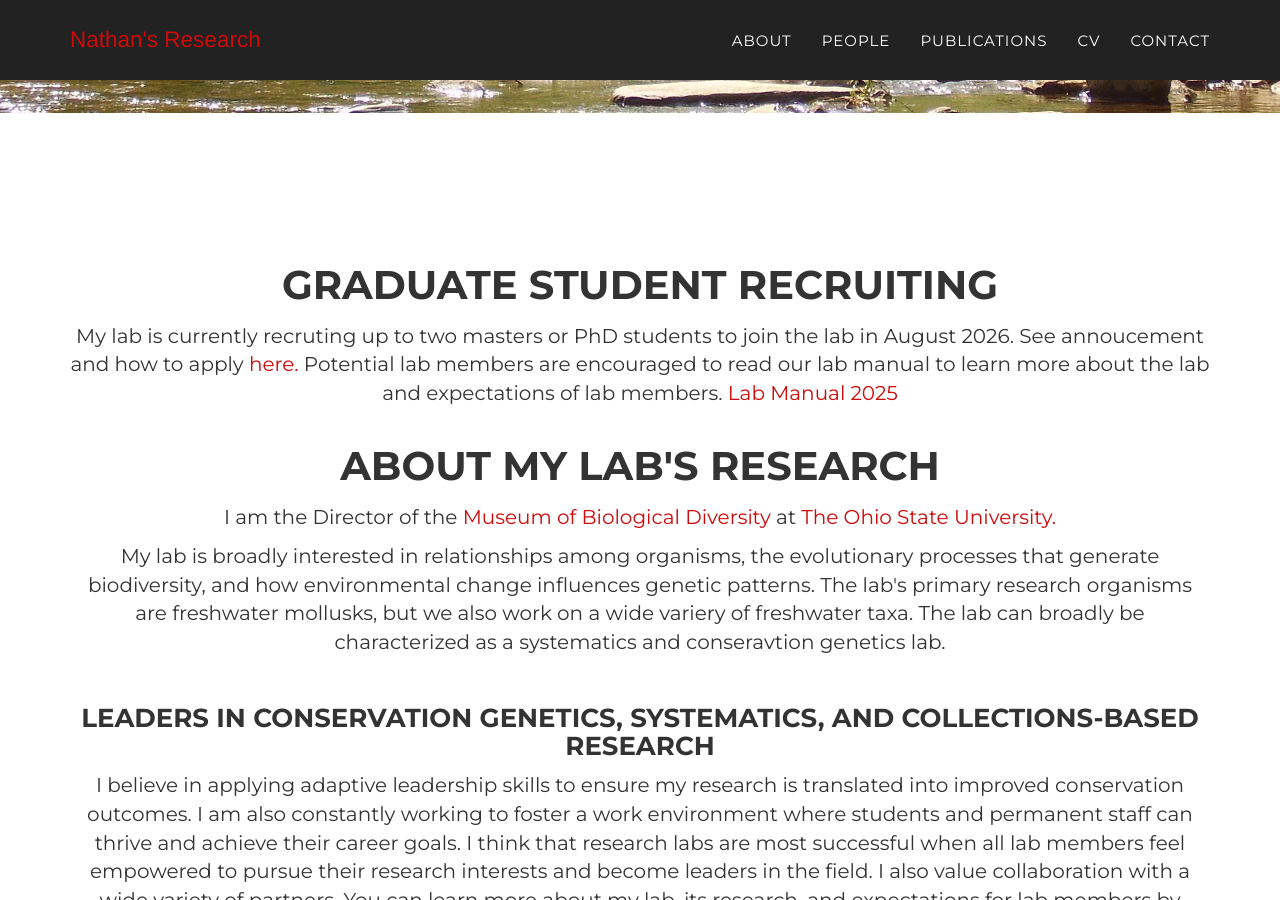
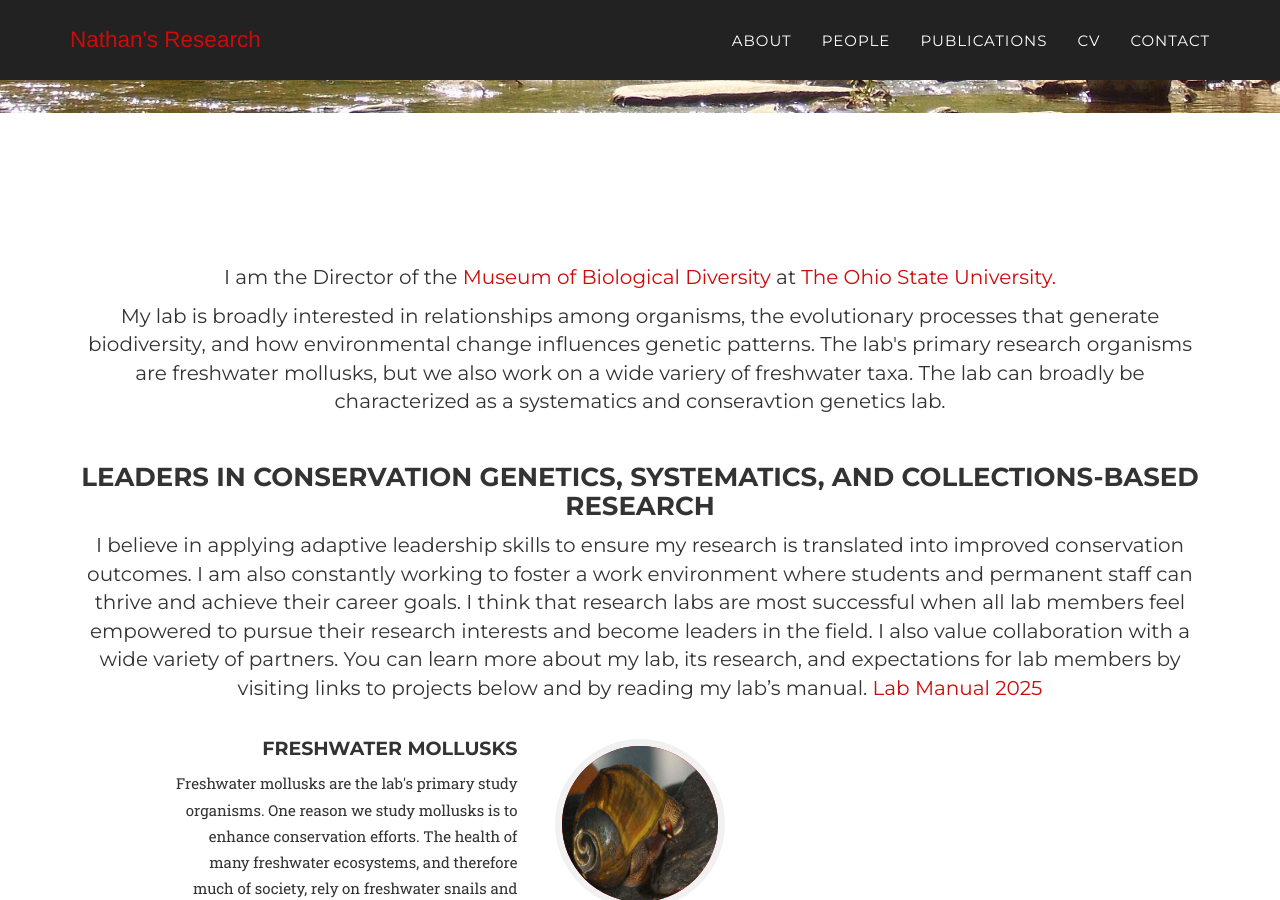
Before and after one commit to NathanWhelan/nathanwhelan.github.io, a Jekyll site: the page built from index.html, in a window 1280 px wide and 900 px high, scrolled down 520 px. Built offline with Jekyll 4.4.1, drawn with Linux system fonts in a browser that asks for light colours; some web fonts are replaced.

Commit message:
Comment out graduate student recruiting section
Commented out the graduate student recruiting section and adjusted the heading for clarity.

```diff
--- a/_includes/about.html
+++ b/_includes/about.html
@@ -4,11 +4,11 @@
             <div class="row">
                 <div class="col-lg-12 text-center">
 
-		    <h2 class="section-heading">Graduate Student Recruiting</h2>
+	<!--	    <h2 class="section-heading">Graduate Student Recruiting</h2>
 		    <hs>My lab is  currently recruting up to two masters or PhD students to join the lab in August 2026. See annoucement and how to apply <a href="https://nathanwhelan.github.io/assests/Grad_Recruitment_2025.pdf">here.</a> Potential lab members are encouraged to read our lab manual to learn more about the lab and expectations of lab members. <a href="https://nathanwhelan.github.io/assests/Lab-Manual_Aug2025.pdf">Lab Manual 2025</a></hs>
 	            <p></br></p>
 
-                  <h2 class="section-heading">About My Lab's Research</h2>
+                  <h2 class="section-heading">About My Lab's Research</h2> -->
                     <hs>I am the Director of the <a href="https://mbd.osu.edu/">Museum of Biological Diversity</a> at <a href="https://www.osu.edu">The Ohio State University.</a></hs>
 		    <p></p>
 	            <hs>My lab is broadly interested in relationships among organisms, the evolutionary processes that generate biodiversity, and how environmental change influences genetic patterns. The lab's primary research organisms are freshwater mollusks, but we also work on a wide variery of freshwater taxa. The lab can broadly be characterized as a systematics and conseravtion genetics lab.</br></hs>
```
